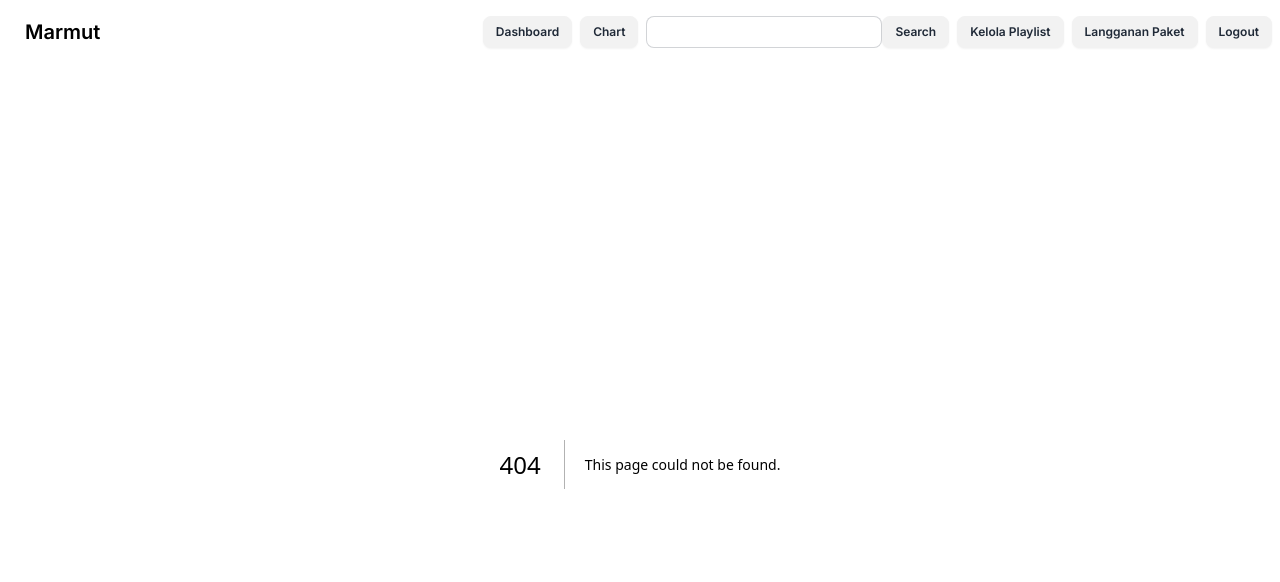
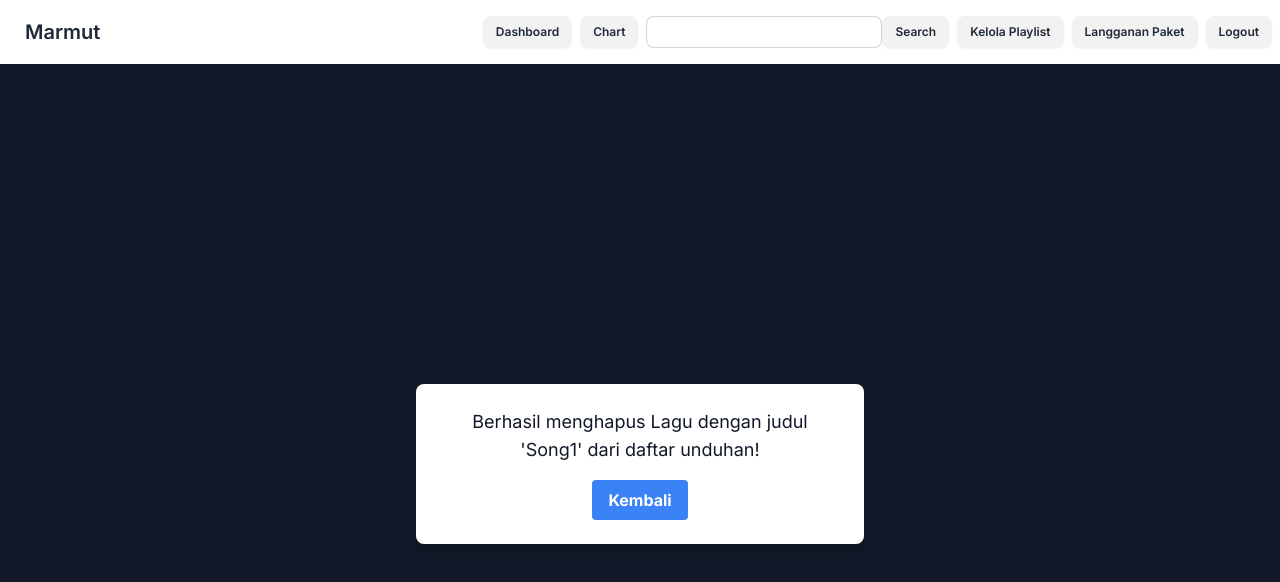
Before and after one commit to juankhusuma/marmut, a Next.js app: page /downloaded-songs/delete-songs in a window 1280 px wide. Before the commit this address had no page. Shown: the top 582 px of the page. Built offline with nearby package versions, Linux system fonts and the light colour scheme.

Commit message:
Finisihing

```diff
--- /dev/null
+++ b/src/app/downloaded-songs/delete-songs/page.tsx
@@ -0,0 +1,16 @@
+import React from 'react';
+import { useRouter } from 'next/router';
+
+export default function DeletionSuccess() {
+    return (
+        <div className="flex justify-center items-center min-h-screen bg-gray-900">
+            <div className="bg-white p-6 rounded-lg shadow-lg text-gray-900 max-w-md w-full text-center">
+                <p className="text-lg mb-4">Berhasil menghapus Lagu dengan judul 'Song1' dari daftar unduhan!</p>
+                <button
+                    className="bg-blue-500 hover:bg-blue-700 text-white font-bold py-2 px-4 rounded">
+                    Kembali
+                </button>
+            </div>
+        </div>
+    );
+}
--- a/src/app/search/page.tsx
+++ b/src/app/search/page.tsx
@@ -1,6 +1,7 @@
 import Link from 'next/link';
 
 export default function SearchBar() {
+    const isFound = true;
   return (
 <div className="flex flex-col items-center min-h-screen bg-gray-900">
       <div className="bg-white p-8 rounded-lg shadow-lg text-gray-900 w-full max-w-md">
@@ -19,7 +20,7 @@ export default function SearchBar() {
           CARI
         </button>
       </div>
-      <div className="bg-white p-8 mt-6 rounded-lg shadow-lg text-gray-900 w-full max-w-4xl">
+    {isFound&&(<div className="bg-white p-8 mt-6 rounded-lg shadow-lg text-gray-900 w-full max-w-4xl">
         <h2 className="text-lg mb-4 font-semibold">Hasil Pencarian "love"</h2>
         <table className="w-full text-sm text-left text-gray-500">
           <thead className="text-xs text-gray-700 uppercase bg-gray-50">
@@ -65,10 +66,10 @@ export default function SearchBar() {
             </tr>
           </tbody>
         </table>
-      </div>
-      <div className="bg-white p-6 rounded-lg shadow-lg text-gray-900 mx-4 mt-6 mb-20">
+      </div>)}
+{!isFound&&(      <div className="bg-white p-6 rounded-lg shadow-lg text-gray-900 mx-4 mt-6 mb-20">
         <h2 className="text-lg font-semibold text-center">Maaf, pencarian untuk "love" tidak ditemukan</h2>
-      </div>
+      </div>)}
     </div>
   );
 }
```
